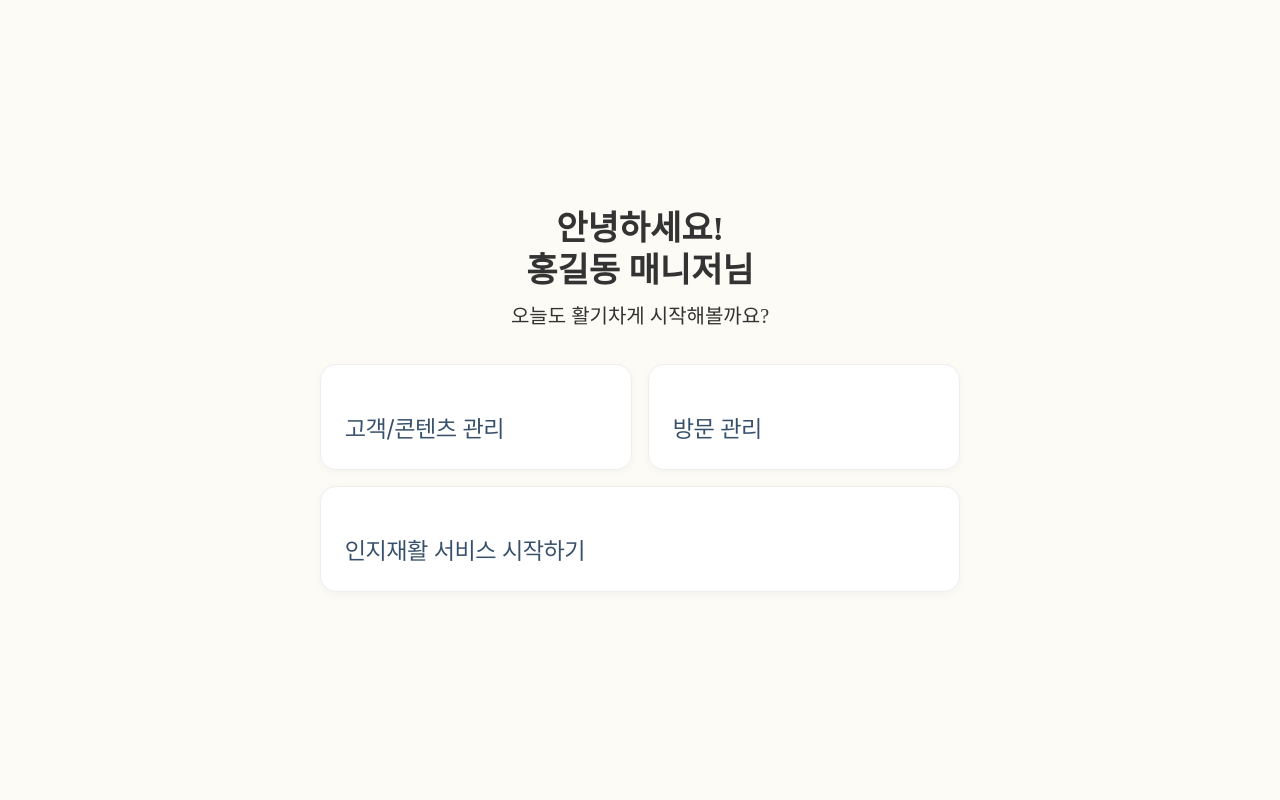
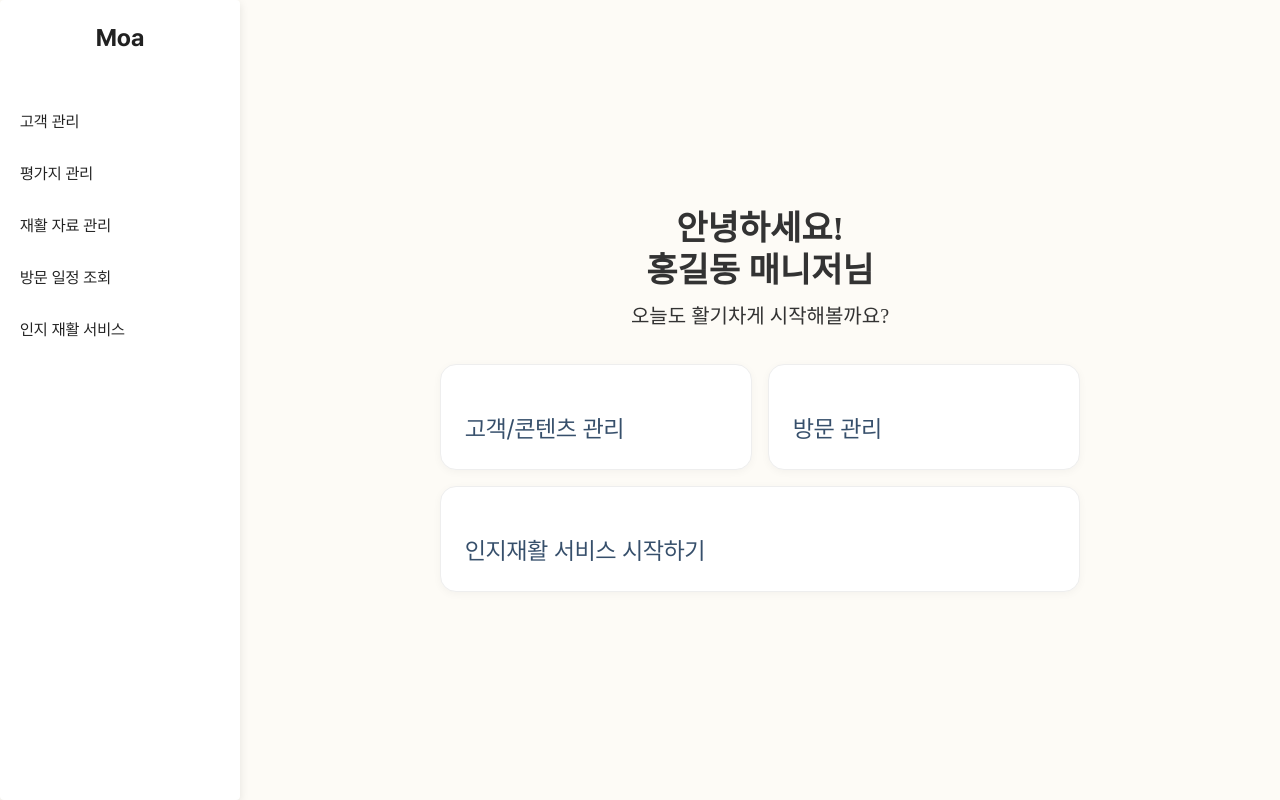
Before and after one commit to swssbw/moa, a Next.js app: page /home in a window 1280 px wide. Built offline with nearby package versions, Linux system fonts and the light colour scheme; some icons are missing; a web font is replaced by a local one; what @mui/material-nextjs would draw is missing.

Commit message:
사이드바 레이아웃으로 변경

```diff
--- /dev/null
+++ b/src/app/(moa)/home/layout.tsx
@@ -0,0 +1,78 @@
+import { Box, Paper, Typography, List, ListItem, ListItemText, Stack } from '@mui/material';
+
+const menuItems = ['고객 관리', '평가지 관리', '재활 자료 관리', '방문 일정 조회', '인지 재활 서비스'];
+
+export default function SideBarLayout({
+  children,
+}: Readonly<{
+  children: React.ReactNode;
+}>) {
+  return (
+    <Stack
+      direction='row'
+      sx={{
+        width: '100%',
+        height: '100%',
+        overflow: 'hidden',
+      }}
+    >
+      <Paper
+        elevation={3}
+        sx={{
+          width: 240,
+          height: '100%',
+          backgroundColor: '#ffffff',
+          boxShadow: '0px 3px 10px rgba(0, 0, 0, 0.1)',
+          padding: '20px 0',
+          flexShrink: 0,
+          overflow: 'auto',
+        }}
+      >
+        <Stack spacing={4}>
+          <Typography
+            sx={{
+              fontSize: '24px',
+              fontWeight: 'bold',
+              textAlign: 'center',
+            }}
+          >
+            Moa
+          </Typography>
+          <List>
+            {menuItems.map((text, index) => (
+              <ListItem
+                key={index}
+                sx={{
+                  padding: '10px 20px',
+                  '&:hover': {
+                    backgroundColor: 'rgba(0, 0, 0, 0.04)',
+                    cursor: 'pointer',
+                  },
+                }}
+              >
+                <ListItemText
+                  primary={text}
+                  sx={{
+                    '& .MuiTypography-root': {
+                      fontSize: '16px',
+                    },
+                  }}
+                />
+              </ListItem>
+            ))}
+          </List>
+        </Stack>
+      </Paper>
+      <Box
+        sx={{
+          flex: 1,
+          height: '100%',
+          overflow: 'auto',
+          padding: '40px',
+        }}
+      >
+        {children}
+      </Box>
+    </Stack>
+  );
+}
--- a/src/app/(moa)/home/page.tsx
+++ b/src/app/(moa)/home/page.tsx
@@ -8,21 +8,18 @@ import Nl2br from '@/components/Nl2br';
 const menuItems = [
   {
     title: '고객/콘텐츠 관리',
-    // description: '고객 정보와 콘텐츠를 효율적으로 관리하세요',
     href: '/home/customer',
     icon: PeopleAltRounded,
     size: 6,
   },
   {
     title: '방문 관리',
-    // description: '방문 일정을 체계적으로 관리하세요',
     href: '/home/schedule',
     icon: CalendarMonthRounded,
     size: 6,
   },
   {
     title: '인지재활 서비스 시작하기',
-    // description: '체계적인 인지재활 서비스를 시작해보세요',
     href: '/service',
     icon: PsychologyRounded,
     size: 12,
@@ -32,7 +29,8 @@ const menuItems = [
 export default function Home() {
   return (
     <Stack
-      sx={{ height: '100%' }}
+      flex={1}
+      minHeight={'100%'}
       justifyContent={'center'}
       alignItems={'center'}
       gap={4}
--- a/src/app/(moa)/layout.tsx
+++ b/src/app/(moa)/layout.tsx
@@ -7,9 +7,5 @@ export default function RootLayout({
 }: Readonly<{
   children: React.ReactNode;
 }>) {
-  return (
-    <ThemeProvider theme={theme}>
-      <main>{children}</main>
-    </ThemeProvider>
-  );
+  return <ThemeProvider theme={theme}>{children}</ThemeProvider>;
 }
--- a/src/app/globals.css
+++ b/src/app/globals.css
@@ -1,4 +1,5 @@
 @import url('https://fonts.googleapis.com/css2?family=IBM+Plex+Sans+KR:wght@500;700&display=swap');
+
 @font-face {
   font-family: 'Pretendard';
   src: url('/fonts/Pretendard-Black.woff2') format('woff2');
@@ -62,18 +63,12 @@ a {
 
 html,
 body {
-  width: 100dvw;
-  height: 100dvh;
+  width: 100%;
+  height: 100%;
   background-color: #fdfbf6;
   font-family: 'Pretendard', sans-serif;
-  overflow-x: hidden;
   color: #333;
-}
-
-main {
-  width: 100dvw;
-  height: 100dvh;
-  padding: 40px;
+  overscroll-behavior-y: none;
 }
 
 p,
```
